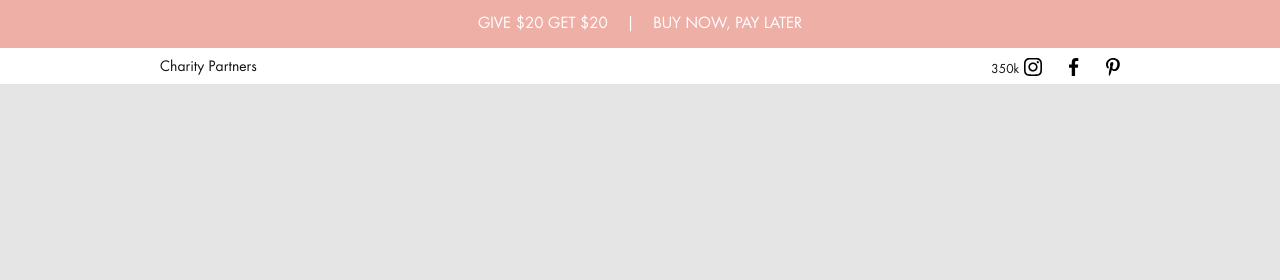
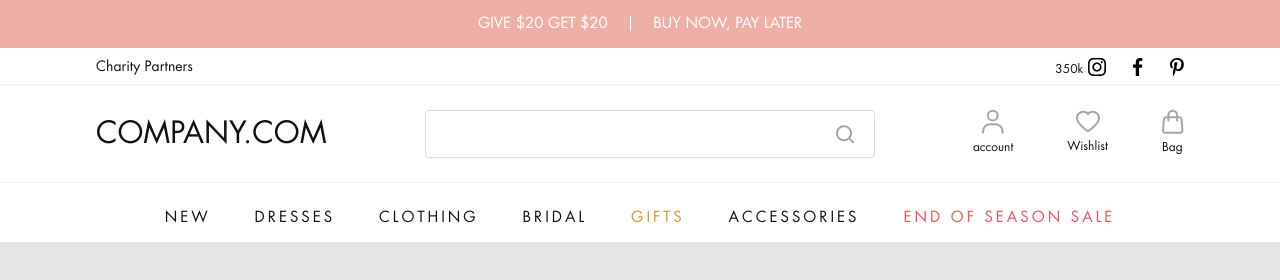
Before and after one commit to md-ahr/ecom-app, a website built with Vite: page index.html in a window 1280 px wide. Built offline with nearby package versions, Linux system fonts and the light colour scheme.

Commit message:
Design header part for laptop and desktop versions

```diff
--- a/index.html
+++ b/index.html
@@ -12,17 +12,63 @@
 
   <header class="header">
     <div class="top-header">GIVE $20 GET $20 &nbsp;&nbsp; | &nbsp;&nbsp; Buy now, pay later</div>
+
     <div class="social-header">
       <div class="custom-container social-header-flex">
         <p class="text">Charity Partners</p>
         <div class="social-icons">
           <span>350k</span>
-          <img src="./src/images/icon-instagram.svg" alt="instagram" />
-          <img src="./src/images/icon-facebook.svg" alt="facebook" />
-          <img src="./src/images/icon-pinterest.svg" alt="pinterest" />
+          <a href="https://www.instagram.com" target="_blank">
+            <img src="./src/images/icon-instagram.svg" alt="instagram" />
+          </a>
+          <a href="https://www.facebook.com" target="_blank">
+            <img src="./src/images/icon-facebook.svg" alt="facebook" />
+          </a>
+          <a href="https://www.pinterest.com" target="_blank">
+            <img src="./src/images/icon-pinterest.svg" alt="pinterest" />
+          </a>
         </div>
       </div>
     </div>
+
+    <div class="search-header">
+      <div class="custom-container search-header-flex">
+        <a href="/" class="site-logo">
+          <!-- <img src="./src/images/logo.svg" alt="logo" /> -->
+          <span>Company.com</span>
+        </a>
+        <div class="search-wrapper">
+          <input type="text" class="search-input" />
+          <img src="./src/images/icon-search.svg" alt="search icon" />
+        </div>
+        <div class="menu-wrapper">
+          <a href="">
+            <img src="./src/images/icon-account.svg" alt="icon account" />
+            <span>account</span>
+          </a>
+          <a href="">
+            <img src="./src/images/icon-wishlist.svg" alt="icon wishlist" />
+            <span>Wishlist</span>
+          </a>
+          <a href="">
+            <img src="./src/images/icon-bag.svg" alt="icon bag" />
+            <span>Bag</span>
+          </a>
+        </div>
+      </div>
+    </div>
+
+    <nav class="navbar-header">
+      <div class="custom-container navbar-header-flex">
+        <a href="">new</a>
+        <a href="">dresses</a>
+        <a href="">clothing</a>
+        <a href="">bridal</a>
+        <a href="" class="gifts">gifts</a>
+        <a href="">accessories</a>
+        <a href="" class="season-sale">end of season sale</a>
+      </div>
+    </nav>
   </header>
 
   <main></main>
--- a/src/css/_variables.css
+++ b/src/css/_variables.css
@@ -2,7 +2,9 @@
   --primary-color: #EEAFA6;
   --font-color: #111111;
   --bg-color: #E5E5E5;
+  --white-bg-color: #FFFFFF;
   --light-bg-color: #EADFDD;
+  --border-color: #EEEEEE;
   --font-book: 'futura-book';
   --font-heavy: 'futura-heavy';
   --font-round: 'futura-round';
--- a/src/css/style.css
+++ b/src/css/style.css
@@ -1,5 +1,9 @@
 @import './_variables.css';
 @import './_fonts.css';
+
+/*------------------
+    Common styles
+------------------*/
 
 *,
 *::before,
@@ -26,25 +30,56 @@ body {
   -webkit-text-size-adjust: 100%;
 }
 
+a {
+  text-decoration: none;
+  transition: all 0.3s ease;
+}
+
 .custom-container {
   width: 75%;
   margin-inline: auto;
 }
 
+@media screen and (max-width: 1280px) {
+  .custom-container {
+    width: 85%;
+  }
+}
+
+@media screen and (max-width: 1200px) {
+  .custom-container {
+    width: 90%;
+  }
+}
+
+@media screen and (max-width: 992px) {
+  .custom-container {
+    width: 95%;
+  }
+}
+
+/*------------------
+     Top header
+------------------*/
+
 .header .top-header {
   height: 48px;
-  color: #fff;
   font-size: 15px;
   display: grid;
   align-items: center;
   justify-items: center;
   text-transform: uppercase;
+  color: var(--white-bg-color);
   background-color: var(--primary-color);
 }
 
+/*------------------
+    Social header
+------------------*/
+
 .header .social-header {
-  background-color: #fff;
   padding-block: 6px;
+  background-color: var(--white-bg-color);
 }
 
 .header .social-header .social-header-flex {
@@ -62,11 +97,145 @@ body {
   vertical-align: bottom;
 }
 
-.header .social-header .social-header-flex .social-icons img {
+.header .social-header .social-header-flex .social-icons a:not(:last-child) {
+  margin-right: 22px;
+}
+
+.header .social-header .social-header-flex .social-icons a:hover {
+  filter: invert(75%) sepia(20%) saturate(844%) hue-rotate(316deg) brightness(104%) contrast(87%);
+}
+
+.header .social-header .social-header-flex .social-icons a img {
   vertical-align: middle;
 }
 
-.header .social-header .social-header-flex .social-icons img:not(:last-child) {
-  margin-right: 22px;
+.header .social-header .social-header-flex .social-icons a:not(:last-child) img {
   vertical-align: middle;
 }
+
+/*------------------
+    Search header
+------------------*/
+
+.header .search-header {
+  padding-block: 24px;
+  background-color: var(--white-bg-color);
+  border-top: 1px solid var(--border-color);
+  border-bottom: 1px solid var(--border-color);
+}
+
+.header .search-header .search-header-flex {
+  display: flex;
+  align-items: center;
+  justify-content: space-between;
+}
+
+.header .search-header .search-header-flex a.site-logo span {
+  font-size: 30px;
+  color: var(--font-color);
+  text-transform: uppercase;
+  transition: all 0.3s ease;
+}
+
+.header .search-header .search-header-flex a.site-logo:hover span {
+  color: var(--primary-color);
+}
+
+.header .search-header .search-header-flex .search-wrapper {
+  position: relative;
+}
+
+.header .search-header .search-header-flex .search-wrapper .search-input {
+  width: 450px;
+  height: 48px;
+  font-size: 15px;
+  border-radius: 4px;
+  padding-inline: 16px;
+  border: 1px solid #DADADA;
+}
+
+.header .search-header .search-header-flex .search-wrapper img {
+  cursor: pointer;
+  position: absolute;
+  top: 50%;
+  right: 20px;
+  transform: translateY(-50%);
+  filter: invert(74%) sepia(0%) saturate(1%) hue-rotate(196deg) brightness(91%) contrast(90%);
+}
+
+.header .search-header .search-header-flex .menu-wrapper {
+  display: flex;
+  gap: 54px;
+  align-items: center;
+  justify-content: end;
+}
+
+.header .search-header .search-header-flex .menu-wrapper a:hover img {
+  filter: invert(75%) sepia(20%) saturate(844%) hue-rotate(316deg) brightness(104%) contrast(87%);
+}
+
+.header .search-header .search-header-flex .menu-wrapper a img {
+  display: block;
+  margin-inline: auto;
+  transition: all 0.3s ease;
+  filter: invert(74%) sepia(0%) saturate(1%) hue-rotate(196deg) brightness(91%) contrast(90%);
+}
+
+.header .search-header .search-header-flex .menu-wrapper a span {
+  font-size: 12px;
+  color: var(--font-color);
+  transition: all 0.3s ease;
+}
+
+.header .search-header .search-header-flex .menu-wrapper a:hover span {
+  color: var(--primary-color);
+}
+
+@media screen and (max-width: 1200px) {
+  .header .search-header .search-header-flex a.site-logo span {
+    font-size: 26px;
+  }
+}
+
+/*------------------
+    Navbar header
+------------------*/
+
+.header .navbar-header {
+  padding-block: 24px 12px;
+  background-color: var(--white-bg-color);
+}
+
+.header .navbar-header .navbar-header-flex {
+  display: flex;
+  gap: 44px;
+  align-items: center;
+  justify-content: center;
+}
+
+.header .navbar-header .navbar-header-flex a {
+  display: block;
+  font-size: 15px;
+  letter-spacing: 0.2em;
+  color: var(--font-color);
+  text-transform: uppercase;
+  font-family: var(--font-book);
+}
+
+.header .navbar-header .navbar-header-flex a.gifts {
+  color: #D29825;
+}
+
+.header .navbar-header .navbar-header-flex a.season-sale {
+  color: #FF4E4E;
+}
+
+.header .navbar-header .navbar-header-flex a:hover {
+  color: var(--primary-color);
+}
+
+@media screen and (max-width: 1200px) {
+  .header .navbar-header .navbar-header-flex a {
+    font-size: 14px;
+  }
+}
```
Also changed, not shown: src/images/icon-account.svg (added), src/images/icon-bag.svg (added), src/images/icon-search.svg (added), src/images/icon-wishlist.svg (added).
